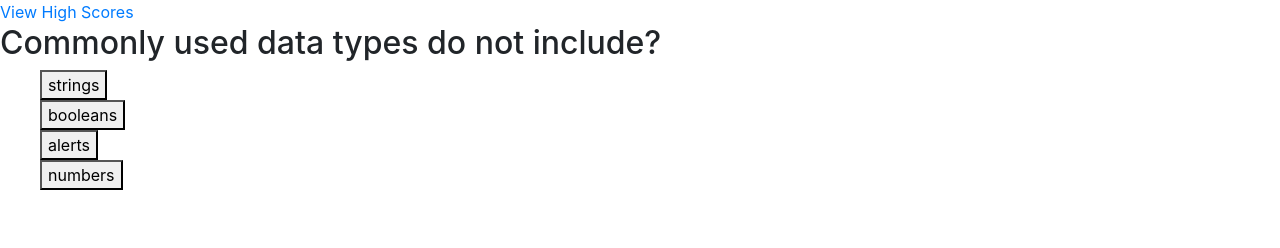
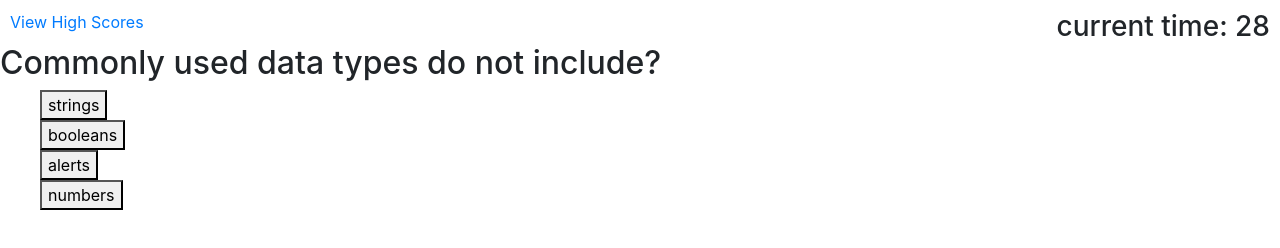
Before and after one commit to adambelin/code_quiz, a plain HTML site: page index.html in a window 1280 px wide. Both pictures are taken after a click on the button "Start Quiz". Drawn offline with nearby package versions, Linux system fonts and the light colour scheme.

Commit message:
added timer functionality

```diff
--- a/develop/script.js
+++ b/develop/script.js
@@ -1,4 +1,8 @@
-
+let startTime = 0
+const timerSeconds = 30
+let timerOffset = 0
+let currentTimer = timerSeconds
+let intervalId = 0
 
 let myQuestions = [
     {
@@ -57,6 +61,7 @@ function answerQuestion(answer, correctAnswer){
     }
     else {
         $("#result").html("incorrect");
+        timerOffset += 10;
     }
 
     myQuestions.shift ();
@@ -65,12 +70,14 @@ function answerQuestion(answer, correctAnswer){
 
 function startQuiz() {
     nextQuestion();
+    startTimer();
 }
 
 function endQuiz() {
-    alert("good job pp head")
-    $("#question").addClass("hidden")
-    $("#enter_intial").removeClass("hidden")
+    $("#question").addClass("hidden");
+    $("#enter_initial").removeClass("hidden");
+    clearInterval(intervalId);
+    $("#final_score").html(currentTimer);
 }
 
 function nextQuestion(){
@@ -101,4 +108,24 @@ function nextQuestion(){
     });
 }
 
+function startTimer() {
+    startTime = Date.now();
+    console.log (startTime);
+
+
+    intervalId = setInterval(function(){
+        let now = Date.now();
+        let delta = Math.floor((now - startTime)/1000);
+        currentTimer = timerSeconds - (delta + timerOffset);
+
+        if (currentTimer > 0){
+            $("#current_time").html(currentTimer);
+        }
+
+        else {
+            $("#current_time").html("Time is up!");
+        }
+    }, 500);
+}
+
 $ ("#start").click(startQuiz);
--- a/develop/style.css
+++ b/develop/style.css
@@ -5,3 +5,19 @@
 .answer_list {
     list-style-type: none;
 }
+
+.shift_right {
+    float: right;
+}
+
+.inline {
+    display: inline-block;
+}
+
+header {
+    padding: 10px;
+}
+
+.timer {
+    font-size:
+}
--- a/index.html
+++ b/index.html
@@ -13,7 +13,13 @@
     </head>
     <body>
         <header>
-            <a href="#"><span>View High Scores</span></a>
+            <div class="inline">
+                <a href="#"><span>View High Scores</span></a>
+            </div>
+            <div id="timer" class="timer shift_right inline">
+                <h3>current time: <span id="current_time">30</span></h3>
+            </div>
+
         </header>
 
 
```
